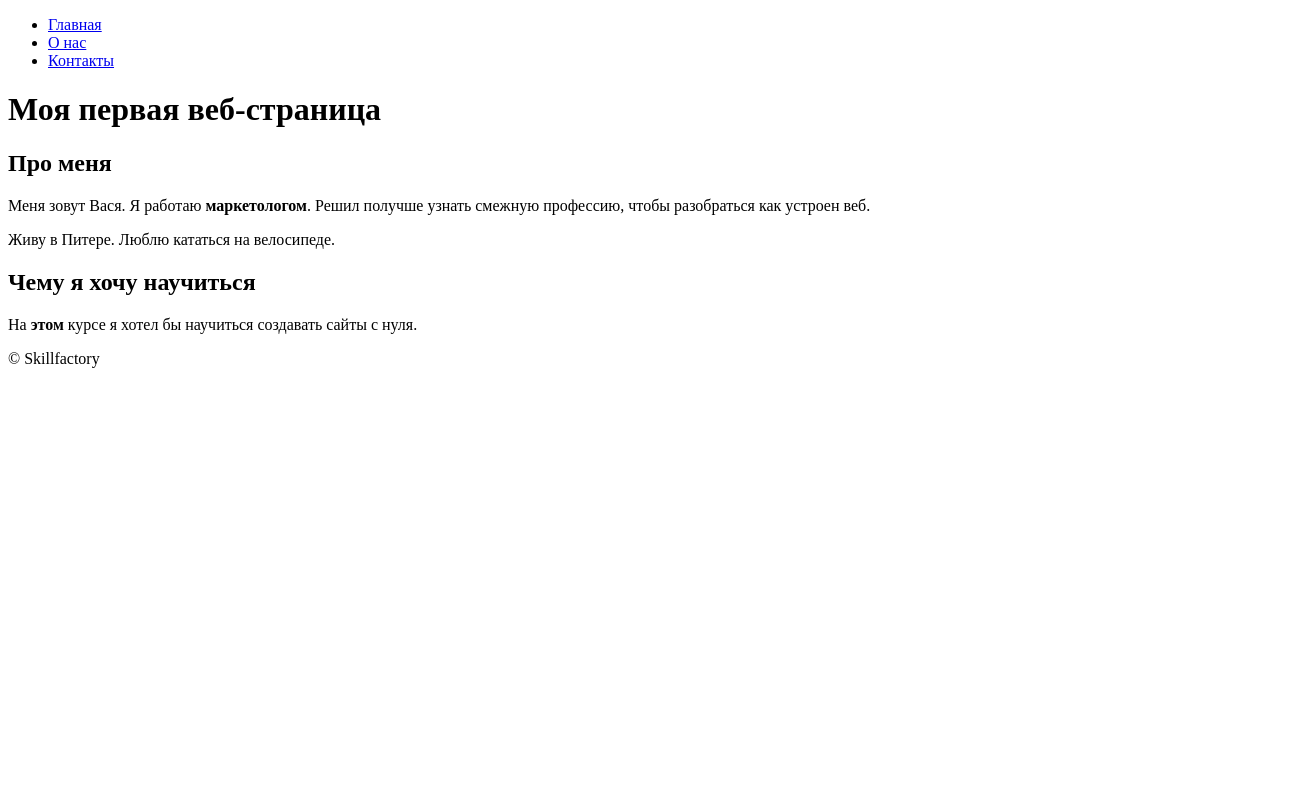
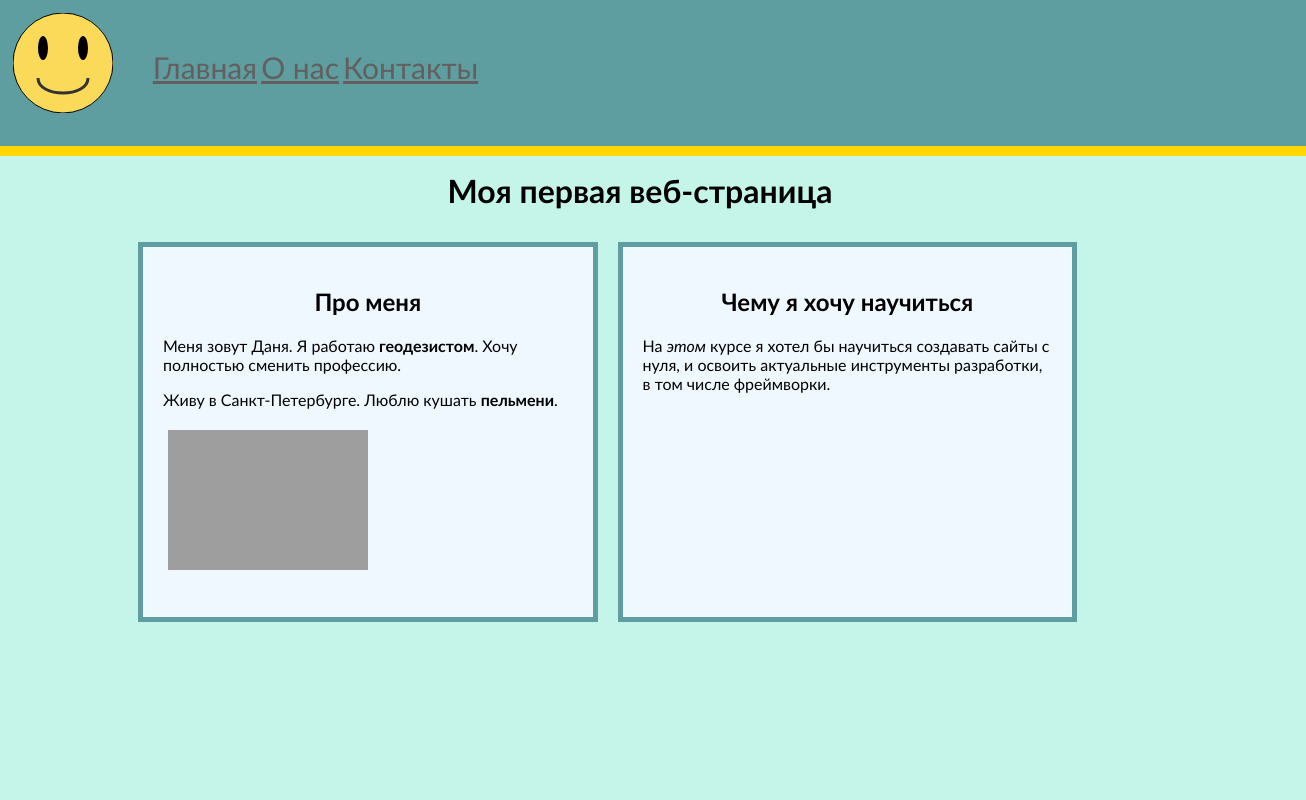
Before and after one commit to xxdaniel7xx/Task5.1, a plain HTML site: page pages/index.html in a window 1280 px wide. Shown: the top 800 px of the page, 1306 px wide, since content can reach past the window. Drawn offline with Linux system fonts and the light colour scheme; grey boxes are pictures that could not be loaded.

Commit message:
style update
add fonts
made color styles
corrected position of elements
added titles

```diff
--- a/css/style.css
+++ b/css/style.css
@@ -1,3 +1,121 @@
-.footer {
-    background-color: #01bf75;
+* {
+    font-family: Gill Sans, sans-serif;
 }
+
+body {
+    margin: 0;
+    padding: 0;
+    background-color: #c5f5e8;
+    /*position: relative;*/
+    top:0;
+    left:0;
+}
+
+header {
+    position: absolute;
+    top: 0;
+    left: 0;
+    width: 100%;
+    padding: 1%;
+    margin: 0;
+    min-height:15%;
+    background-color: cadetblue;
+    border-bottom-color: gold;
+    border-bottom-width: 10px;
+    border-style: solid;
+    border-top: none;
+    border-right: none;
+    border-left: none;
+
+}
+
+header .logo, .nav {
+    display: inline-block;
+    white-space: nowrap;
+}
+
+.logo {
+    position: relative;
+    width: 100px;
+    height: 100px;
+    float: left;
+}
+
+.nav li {
+    display: inline-block;
+    font-size: 30px;
+}
+
+.nav a {
+    color: #635f5f;
+}
+
+.nav {
+    width: 50%;
+    padding-right: 20px;
+    padding-top: 20px;
+    position: relative;
+    float: left;
+}
+
+main {
+    position: relative;
+    top: 150px;
+
+}
+
+.container {
+    width: 100%;
+    max-width: 1024px;
+    padding: 0 15px;
+    margin: 0 auto;
+    position:inherit
+}
+
+h1 {
+    text-align: center;
+    color: ;
+}
+
+h2 {
+    text-align: center;
+}
+
+.col-1-2 {
+    position:inherit;
+    width: 40%;
+    float: left;
+    background-color: aliceblue;
+    min-height: 330px;
+    border-width: 5px;
+    border-style: solid;
+    border-color: cadetblue;
+    margin: 10px;
+    padding: 20px;
+
+}
+
+
+footer {
+    background-color: cadetblue;
+    width: 100%;
+    max-height: 10%;
+    position: relative;
+    left: 0;
+    bottom: 0;
+    top: 1000px;
+    padding: 10px;
+}
+
+.footer_text {
+    text-align: left;
+    padding: 15px;
+}
+
+.footer_text a {
+    color: #635f5f;
+}
+
+.myphoto {
+    padding: 5px
+}
--- a/pages/index.html
+++ b/pages/index.html
@@ -3,32 +3,55 @@
 <head>
     <meta charset="utf-8">
     <title>My first Web-Page</title>
-    <link rel="style.css" href="/css/style.css">
+    <link  href="../css/style.css" rel="stylesheet" type="text/css">
 </head>
 <body>
     <header>
+        <a href="index.html" title="Это мое лого. САМ РИСОВАЛ!">
+            <svg class="logo">
+                <g>
+                <circle cx="50" cy="50" r="50" fill="#fada58" stroke-width="1" stroke="rgb(0,0,0)"></circle>
+                <ellipse cx="30" cy="35" rx="5" ry="12" fill="black"></ellipse>
+                <ellipse cx="70" cy="35" rx="5" ry="12" fill="black"></ellipse>
+                <path fill="none" stroke="#333333" stroke-width="3" d="M25,65 C25,85 75,85 75,65"></path>
+                </g>
+            </svg>
+        </a>
+        <div class="nav">
             <ul>
                 <li>
-                <a href="pages/index.html">Главная</a>
+                    <a href="index.html">Главная</a>
                 </li>
                 <li>
-                <a href="pages/about.html">О нас</a>
+                    <a href="about.html">О нас</a>
                 </li>
                 <li>
-                <a href="pages/contacts.html">Контакты</a>
+                    <a href="contacts.html">Контакты</a>
                 </li>
             </ul>
+        </div>
     </header>
     <main>
+        <div class="container">
             <h1>Моя первая веб-страница</h1>
+            <div class="col-1-2">
                 <h2>Про меня</h2>
-        <p>Меня зовут Вася. Я работаю <strong>маркетологом</strong>. Решил получше узнать смежную профессию, чтобы разобраться как устроен веб.</p>
-        <p>Живу в Питере. Люблю кататься на велосипеде.</p>
+                <p>Меня зовут Даня. Я работаю <strong title="Дяденька а вы тут кино снимаете?">геодезистом</strong>. Хочу полностью сменить профессию.</p>
+                <p>Живу в Санкт-Петербурге. Люблю кушать <span title="ммммм вкуснятина"><strong>пельмени</strong></span>.</p>
+                <div>
+                    <img class="myphoto" src="https://www.vitamarg.com/images/img7/dumat-kak-bogatye-i-uspeshnye.jpg" width="200" height="140" alt="НЕ моё фото" title="Это не я если что">
+                </div>
+            </div>
+            <div class="col-1-2">
                 <h2>Чему я хочу научиться</h2>
-        <p>На <b>этом</b> курсе я хотел бы научиться создавать сайты с нуля.</p>
+                <p>На <em>этом</em> курсе я хотел бы научиться создавать сайты с нуля, и освоить актуальные инструменты разработки, в том числе фреймворки.</p>
+            </div>
+        </div>
     </main>
-    <footer class="footer">
-        <span>&copy;&nbsp;Skillfactory</span>
+    <footer>
+        <div class="footer_text">
+            <span><a href="https://skillfactory.ru/">&copy;&nbsp;Skillfactory</a></span>
+        </div>
     </footer>
 </body>
 </html>
```
Also changed, not shown: pages/about.html (+3 -3 lines), pages/contacts.html (+7 -8 lines). Lines whose indentation alone changed are shown as unchanged.
